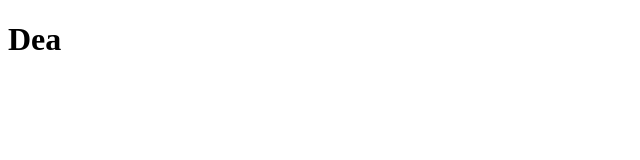
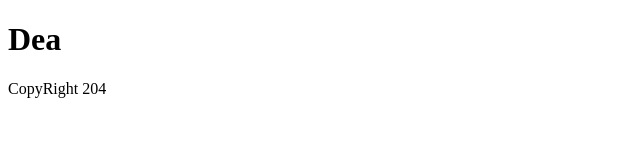
Before and after one commit to DeaIsa/ProjectWeb_Dea-Isa-Refalina, a plain HTML site: page index.html in a window 1280 px wide. Shown: the whole page, without its empty margins (0-640 px from the left). Drawn offline with Linux system fonts and the light colour scheme.

Commit message:
thrid commit

```diff
--- a/index.html
+++ b/index.html
@@ -7,5 +7,6 @@
 </head>
 <body>
     <h1>Dea</h1>
+    <footer>CopyRight 204</footer>
 </body>
 </html>
```
